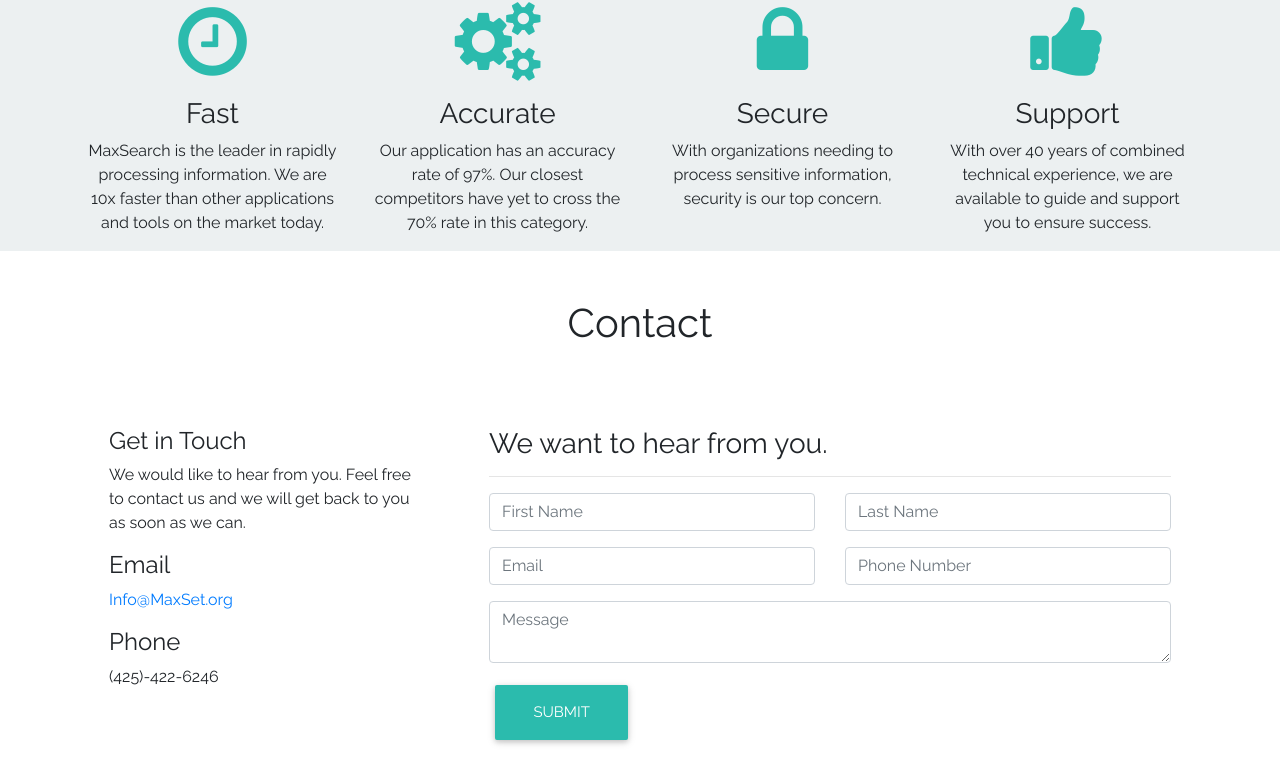
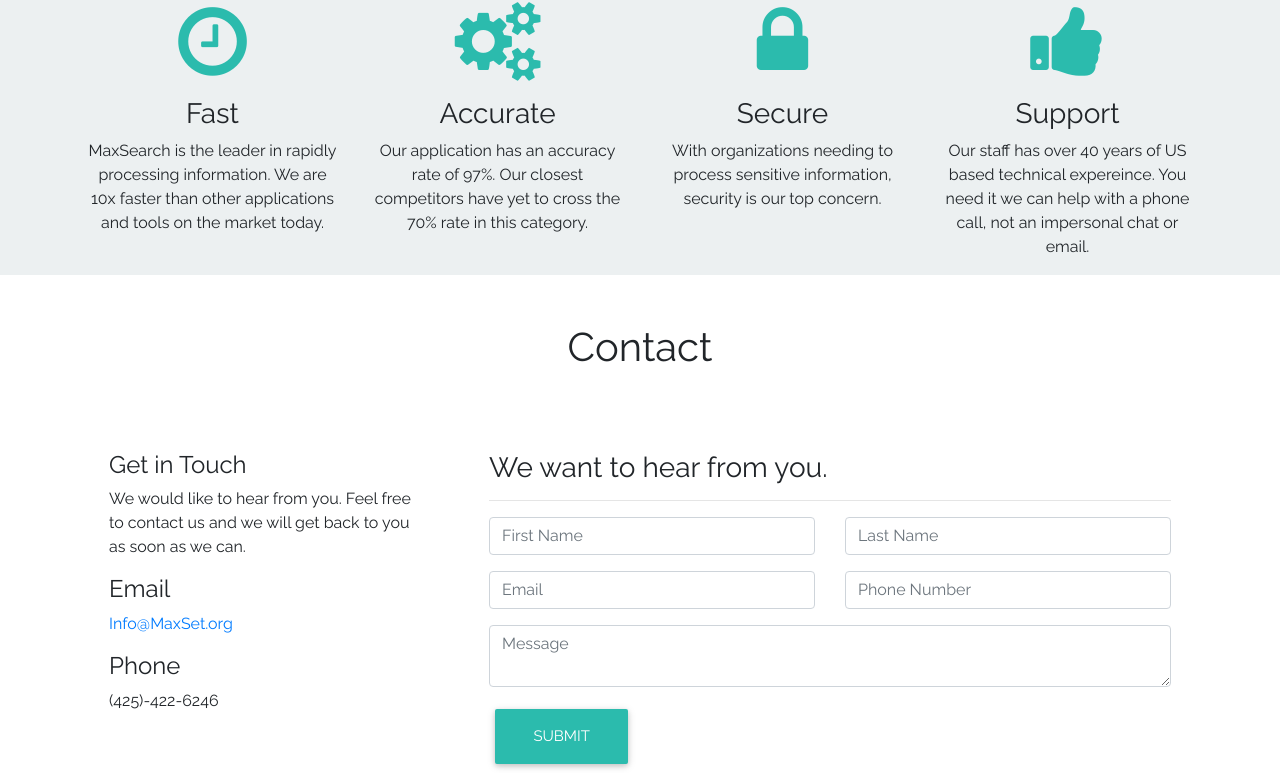
Before and after one commit to maxsetworld/maxset.org, a website: page index.html in a window 1280 px wide. Shown: the part 1183-1956 px from the top of the page. Drawn offline with Linux system fonts and the light colour scheme; a web font is replaced by a local one.

Commit message:
updated support message on index.html

```diff
--- a/index.html
+++ b/index.html
@@ -591,7 +591,7 @@
             <div class="text-center col-sm-12 col-md-3">
                 <i class="fa fa-thumbs-up fa-5x pb-3 text-default"></i>
                 <h3>Support</h3>
-                <p>With over 40 years of combined technical experience, we are available to guide and support you to ensure success. </p>
+                <p>Our staff has over 40 years of US based technical expereince. You need it we can help with a phone call, not an impersonal chat or email.</p>
             </div>
         </div>
     </div>
```
